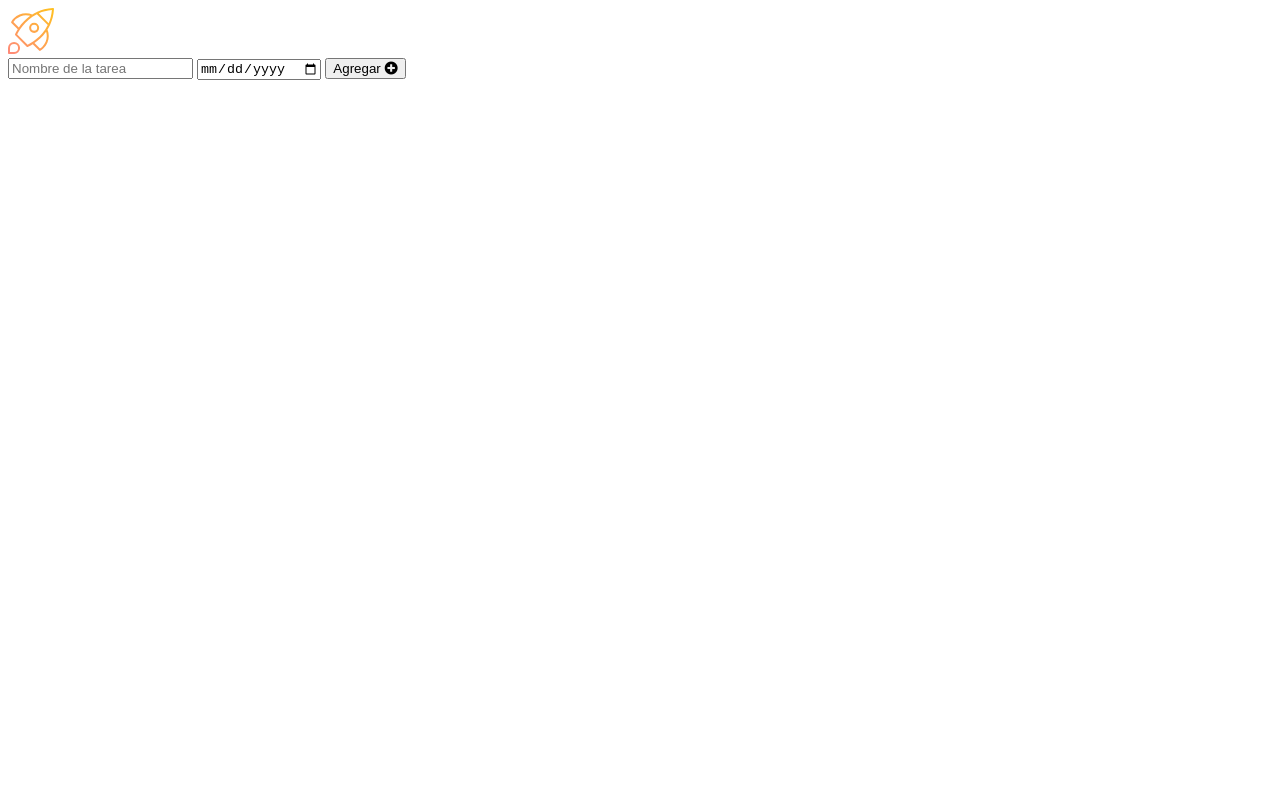
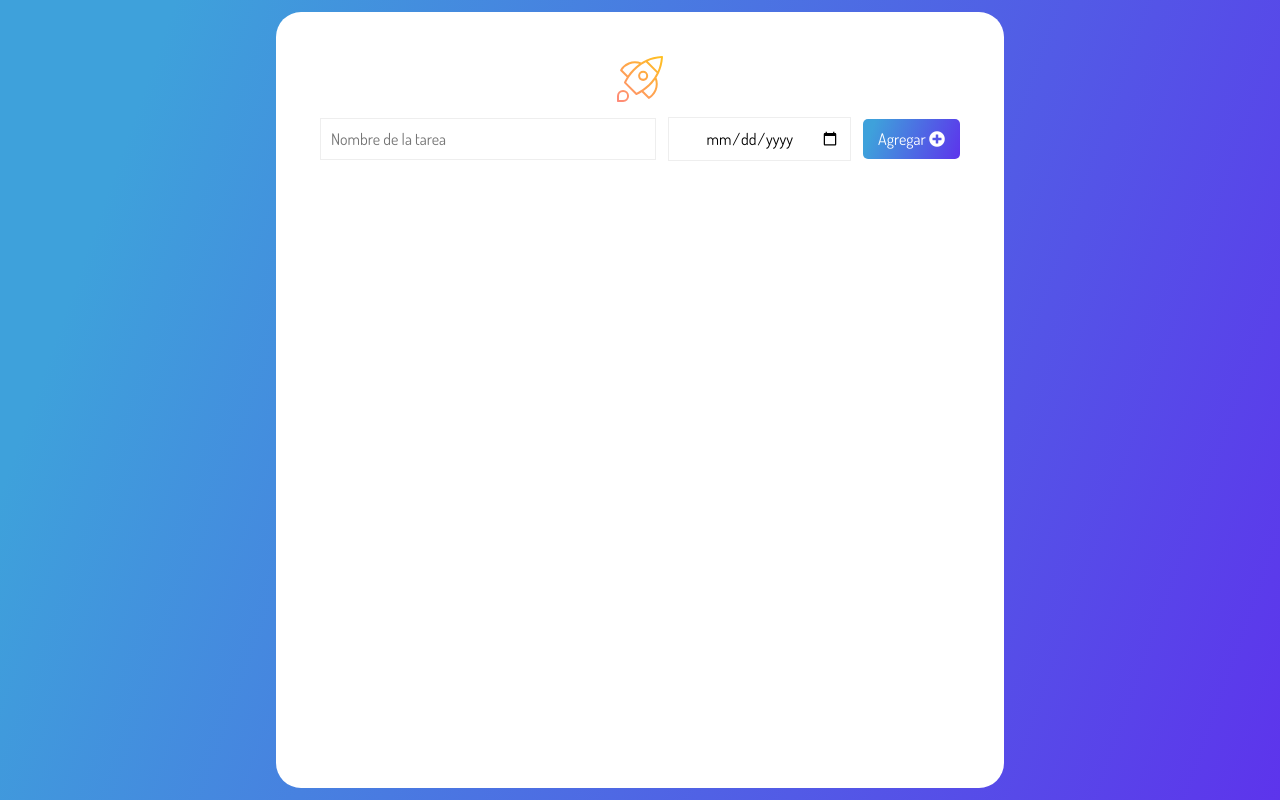
Before and after one commit to ChristianRosales/miniAgenda, a plain HTML site: page index.html in a window 1280 px wide. Drawn offline with nearby package versions, Linux system fonts and the light colour scheme; the site is published under a folder, as on GitHub Pages, so addresses that start at the root find nothing.

Commit message:
3th commit - corrigiendo rutas

```diff
--- a/index.html
+++ b/index.html
@@ -15,8 +15,8 @@
       href="https://cdnjs.cloudflare.com/ajax/libs/font-awesome/5.15.3/css/all.min.css"
       rel="stylesheet"
     />
-    <link rel="stylesheet" href="/css/styles.css" />
-    <link rel="stylesheet" href="/css/responsivo.css" />
+    <link rel="stylesheet" href="./css/styles.css" />
+    <link rel="stylesheet" href="./css/responsivo.css" />
   </head>
   <body>
     <main>
@@ -44,6 +44,6 @@
     </main>
     <script src="https://cdnjs.cloudflare.com/ajax/libs/uuid/8.3.2/uuid.min.js" integrity="sha512-UNM1njAgOFUa74Z0bADwAq8gbTcqZC8Ej4xPSzpnh0l6KMevwvkBvbldF9uR++qKeJ+MOZHRjV1HZjoRvjDfNQ==" crossorigin="anonymous" referrerpolicy="no-referrer"></script>
     <script src="https://cdnjs.cloudflare.com/ajax/libs/moment.js/2.29.3/moment.min.js"></script>
-    <script type="module" src="script.js"></script>
+    <script type="module" src="./script.js"></script>
   </body>
 </html>
```
